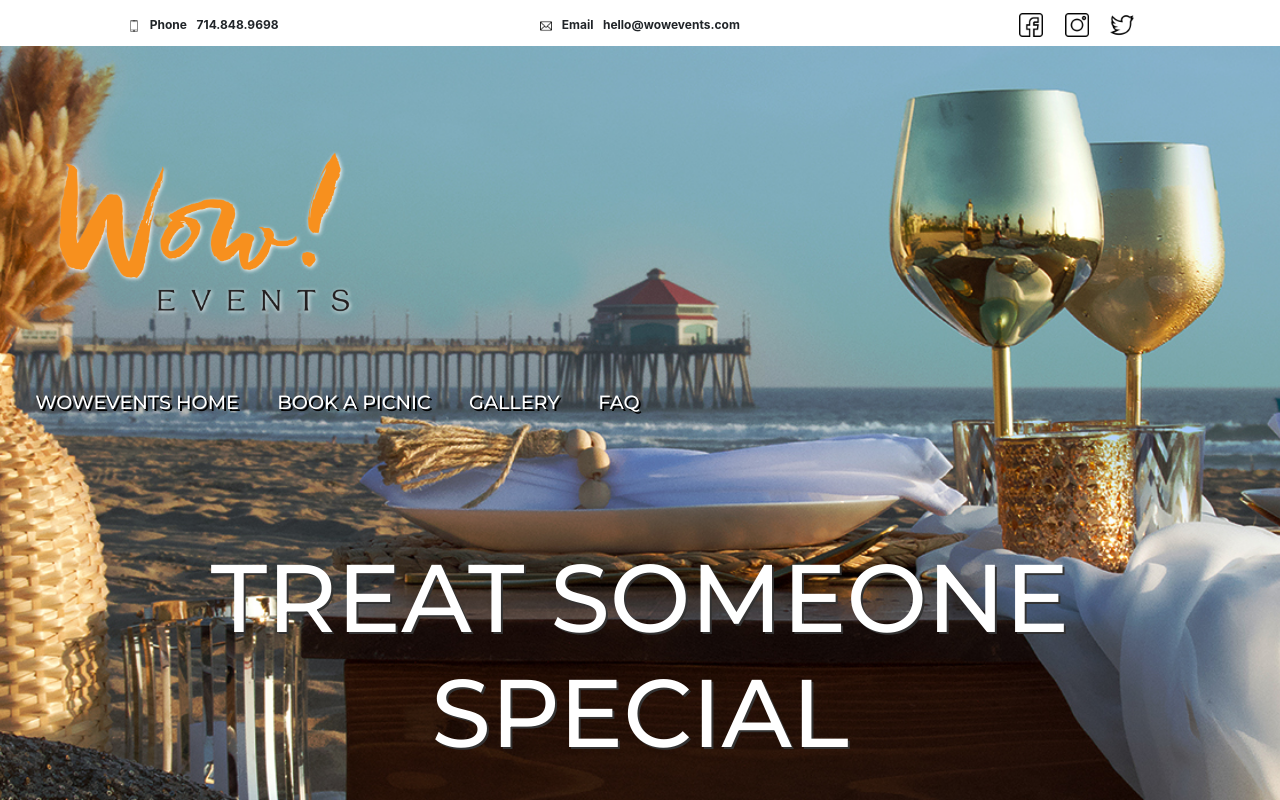
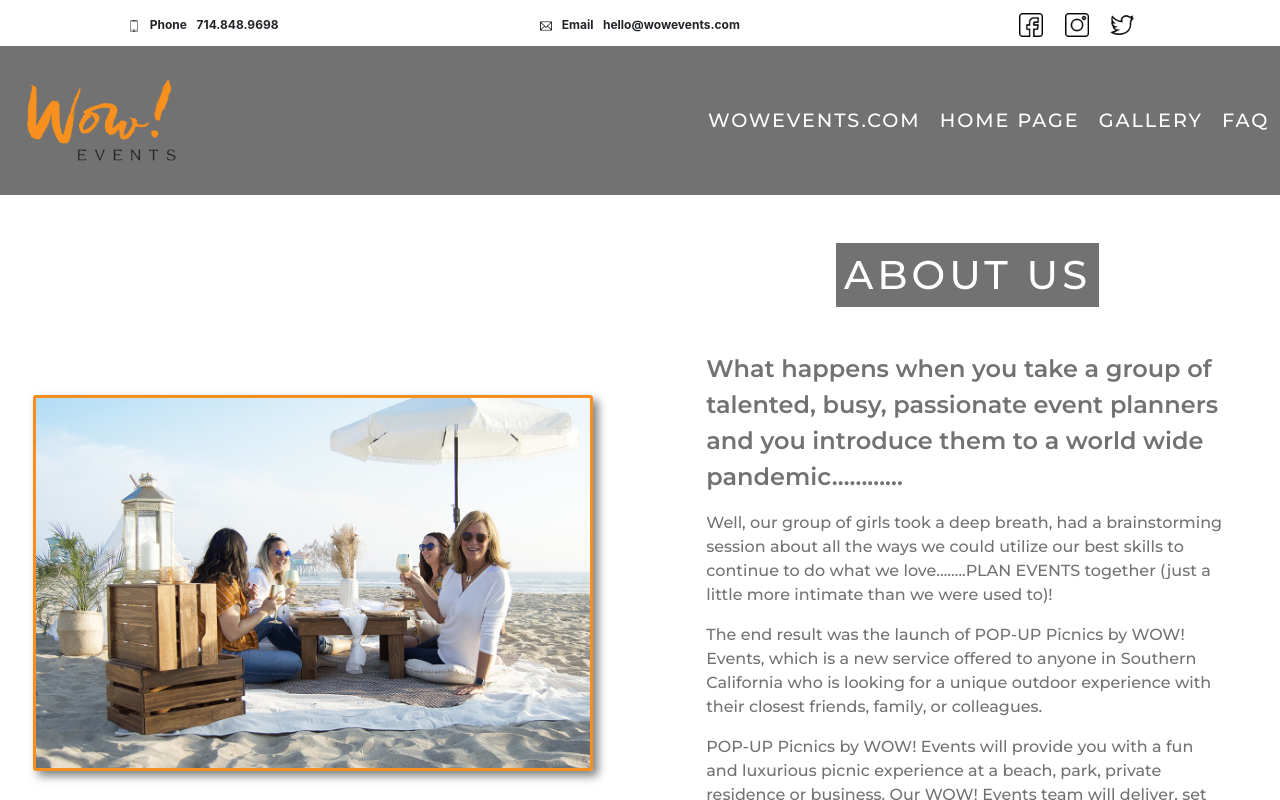
Before and after one commit to thomasjfcaldwell/popuppicnicsbywow, a React (Create React App) app: page / in a window 1280 px wide. Shown: the top 800 px of the page. Built offline with nearby package versions, Linux system fonts and the light colour scheme.

Commit message:
top of home page

```diff
--- a/public/index.html
+++ b/public/index.html
@@ -39,5 +39,6 @@
       To begin the development, run `npm start` or `yarn start`.
       To create a production bundle, use `npm run build` or `yarn build`.
     -->
+
   </body>
 </html>
--- a/src/Components/Home.js
+++ b/src/Components/Home.js
@@ -7,6 +7,7 @@ import {
 	Nav,
 	Container,
 	Badge,
+	NavItem,
 } from 'react-bootstrap';
 import wowlogo from '../Images/WowEvents_Logo_Orange_RGB.png';
 import Ourstory from '../Components/Ourstory';
@@ -19,7 +20,7 @@ import phone from '../Images/Icons/smartphone.png';
 import email from '../Images/Icons/email.png';
 import facebook from '../Images/Icons/facebook.png';
 import instagram from '../Images/Icons/instagram.png';
-import twitter from '../Images/Icons/twitter.png'
+import twitter from '../Images/Icons/twitter.png';
 
 import BasicRows from './BasicRows';
 
@@ -78,50 +79,51 @@ class Home extends Component {
 						</div>
 					</Col>
 				</Row>
-				<Container fluid className='bgimage'>
-					<Row>
-						<Col lg={6} sm={12}>
-							<Navbar.Brand>
+				<Row className='backgroundfont'>
+					<Nav className='navbar navbar-expand-lg'>
 						<Image
+							lg={3}
+							sm={12}
+							className='navbar-brand'
 							src={wowlogo}
 							style={{
-										width: '50%',
-										margin: '2em',
-										webkitFilter: 'drop-shadow(1px 1px 2px #FFFFFF)',
-										filter: 'drop-shadow(1px 1px 2px #FFFFFF)',
+								width: '15%',
+								margin: '0.2em',
+								padding: '1em',
 							}}
 						/>
-							</Navbar.Brand>
-						</Col>
-						<Navbar expand='lg'>
-							<Navbar.Toggle
-								aria-controls='responsive-navbar-nav'
-								className='color-white'
-							/>
+
+						<Navbar.Toggle aria-controls='responsive-navbar-nav' />
 						<Navbar.Collapse id='responsive-navbar-nav'>
-								<Nav className='mr-auto'>
+							<Nav
+								className='ml-auto'
+								style={{
+									fontFamily: 'Montserrat',
+									fontWeight: '500',
+									letterSpacing: '0.1em',
+									marginLeft: '1.9em',
+								}}>
 								<Nav.Link
 									onClick={this.handleClick.bind(this)}
 									style={{
-											padding: '1em',
 										color: 'white',
+										padding: '0.5em',
 									}}>
-										WOWEVENTS HOME
+									WOWEVENTS.COM
 								</Nav.Link>
-									<p></p>
 								<Nav.Link
-										href='/packages'
+									href='/'
 									style={{
 										color: 'white',
-											padding: '1em',
+										padding: '0.5em',
 									}}>
-										BOOK A PICNIC
+									HOME PAGE
 								</Nav.Link>
 								<Nav.Link
 									href='/gallery'
 									style={{
 										color: 'white',
-											padding: '1em',
+										padding: '0.5em',
 									}}>
 									GALLERY
 								</Nav.Link>
@@ -129,25 +131,14 @@ class Home extends Component {
 									href='/faq'
 									style={{
 										color: 'white',
-											padding: '1em',
+										padding: '0.5em',
 									}}>
 									FAQ
 								</Nav.Link>
 							</Nav>
 						</Navbar.Collapse>
-						</Navbar>
+					</Nav>
 				</Row>
-
-					<Row
-						style={{
-							alignItems: 'center',
-							justifyContent: 'center',
-						}}>
-						<div className='headline'>
-							<h1>Treat Someone Special</h1>
-						</div>
-					</Row>
-				</Container>
 				<Ourstory />
 				<GalleryHome />
 				<Steps />
--- a/src/Components/Packages.js
+++ b/src/Components/Packages.js
@@ -57,9 +57,7 @@ class Packages extends Component {
 							</Navbar.Brand>
 							<Navbar.Toggle
 								aria-controls='responsive-navbar-nav'
-								style={{
-									marginLeft: '0.8em',
-								}}
+
 							/>
 							<Navbar.Collapse id='responsive-navbar-nav'>
 								<Nav
--- a/src/styles/home.css
+++ b/src/styles/home.css
@@ -10,6 +10,12 @@
 	align-items: center;
 	align-content: center;
 	background-image: url('../Images/headimage.jpg');
+}
+.backgroundfont{
+	background: #727272;
+	font-family: 'Montserrat';
+	color: white;
+	font-size: 1.2em;
 }
 .bgimage h1 {
 	color: white;
```
Also changed, not shown: 1 other file (tests, documents, lock files or other folders). Lines whose indentation alone changed are shown as unchanged.
